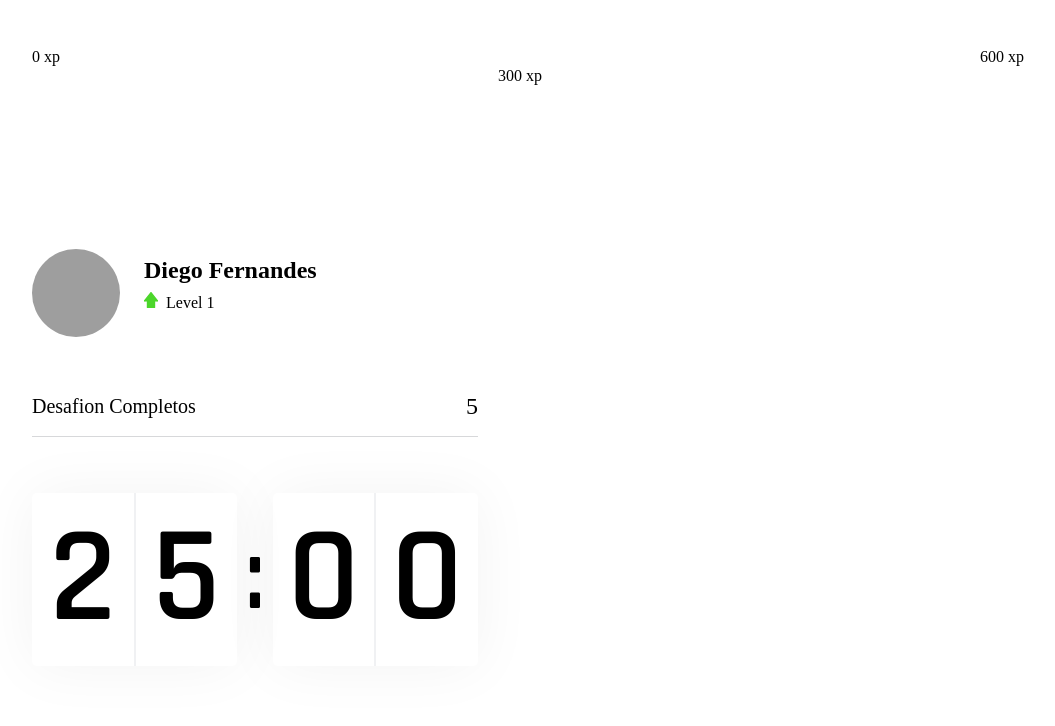
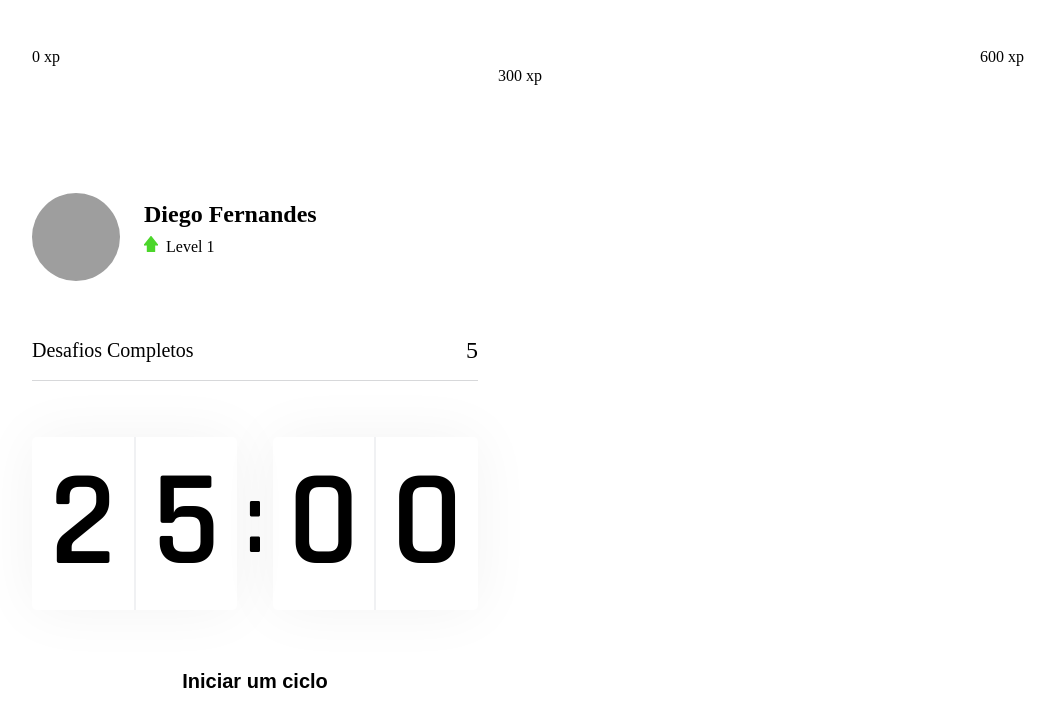
Before and after one commit to Acquati/next-level-week-4-react, a Next.js app: page / in a window 1280 px wide. Shown: the top 726 px of the page, without its empty margins (112-1167 px from the left). Built offline with nearby package versions, Linux system fonts and the light colour scheme; grey boxes are pictures that could not be loaded.

Commit message:
add Countdown component

```diff
--- a/src/components/CompletedChallenges/index.tsx
+++ b/src/components/CompletedChallenges/index.tsx
@@ -3,7 +3,7 @@
 export default function CompletedChallenges() {
   return (
     <div className={styles.completedChallengesContainer}>
-      <span>Desafion Completos</span>
+      <span>Desafios Completos</span>
       <span>5</span>
     </div>
   )
--- a/src/components/Countdown/index.tsx
+++ b/src/components/Countdown/index.tsx
@@ -1,17 +1,44 @@
+import { useState, useEffect } from 'react'
 import styles from './styles.module.sass'
 
 export default function Countdown() {
+  const [time, setTime] = useState(25 * 60)
+  const [active, setActive] = useState(false)
+
+  const minutes = Math.floor(time / 60)
+  const seconds = time % 60
+  const [minuteLeft, minuteRight] = String(minutes).padStart(2, '0').split('')
+  const [secondLeft, secondRight] = String(seconds).padStart(2, '0').split('')
+
+  function startCountdown() {
+    setActive(true)
+  }
+
+  useEffect(() => {
+    if (active && time > 0) {
+      setTimeout(() => {
+        setTime(time - 1)
+      }, 1000);
+    }
+  }, [active, time])
+
   return (
-    <div className={styles.countdownContainer}>
-      <div>
-        <span>2</span>
-        <span>5</span>
+    <div>
+      <div className={styles.countdownContainer}>
+        <div>
+          <span>{minuteLeft}</span>
+          <span>{minuteRight}</span>
+        </div>
+        <span>:</span>
+        <div>
+          <span>{secondLeft}</span>
+          <span>{secondRight}</span>
+        </div>
       </div>
-      <span>:</span>
-      <div>
-        <span>0</span>
-        <span>0</span>
-      </div>
+
+      <button type="button" className={styles.countdownButton} onClick={startCountdown}>
+        Iniciar um ciclo
+      </button>
     </div>
   )
 }
--- a/src/components/Countdown/styles.module.sass
+++ b/src/components/Countdown/styles.module.sass
@@ -28,3 +28,21 @@
   > span
     font-size: 6.25rem
     margin: 0 0.5rem
+
+.countdownButton
+  width: 100%
+  height: 5rem
+  margin-top: 2rem
+  display: flex
+  align-items: center
+  justify-content: center
+  border: 0
+  border-radius: 5px
+  background-color: var(--blue)
+  color: var(--white)
+  font-size: 1.25rem
+  font-weight: 600
+  transition: background-color 0.2s ease
+
+  &:hover
+    background-color: var(--blue-dark)
```
